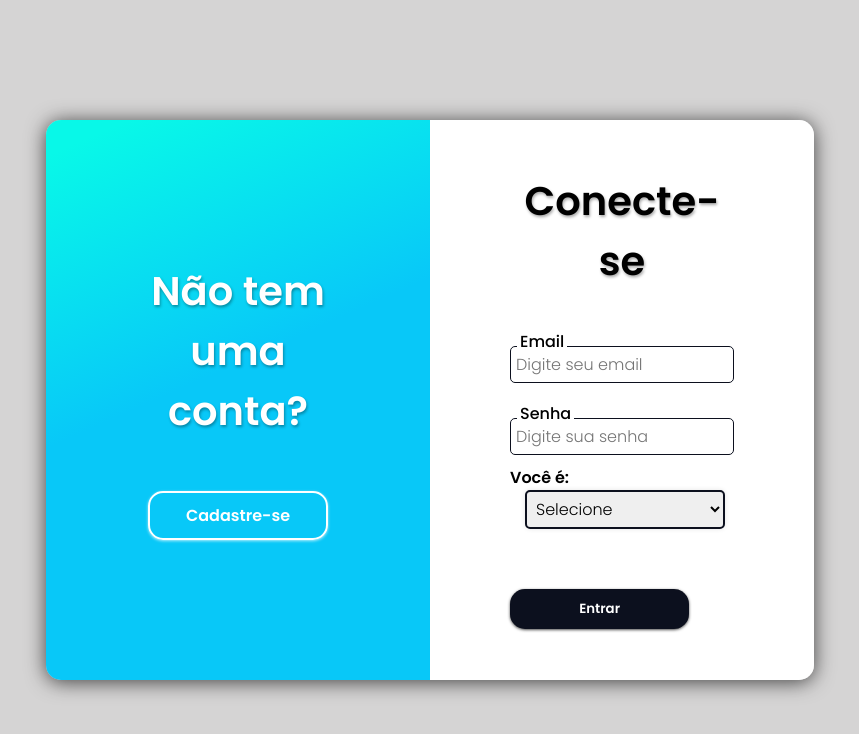
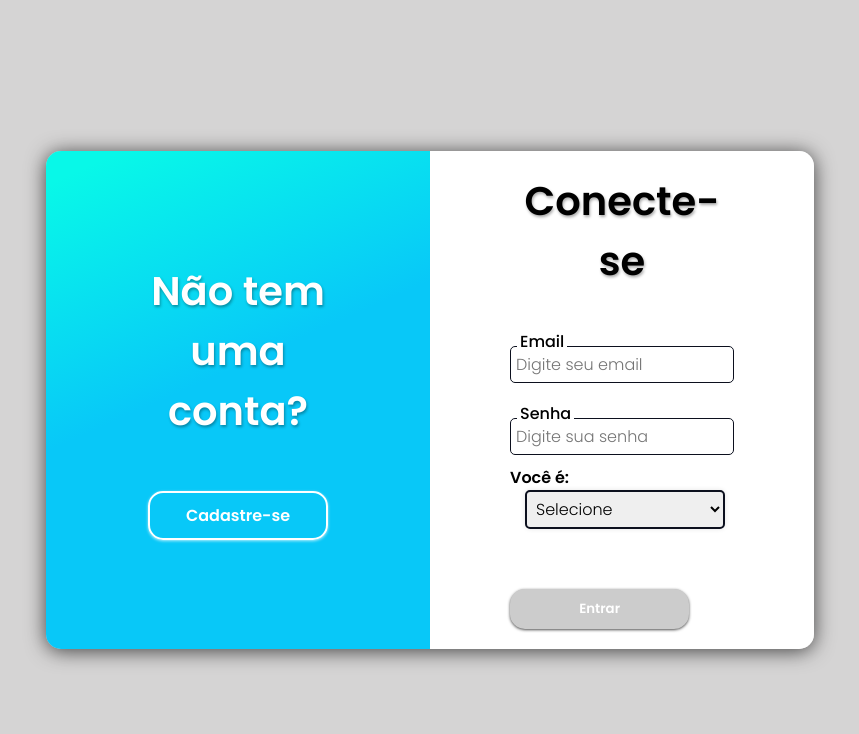
Before and after one commit to rudr1gu/projetoAngular, an Angular app: page /login in a window 1280 px wide. Shown: the top 734 px of the page, without its empty margins (210-1069 px from the left). Built offline with nearby package versions, Linux system fonts and the light colour scheme; a web font is replaced by a local one.

Commit message:
:lipstick: refactor aside component and login css

```diff
--- a/src/app/components/aside/aside.component.css
+++ b/src/app/components/aside/aside.component.css
@@ -66,11 +66,9 @@ button{
   background: rgba(255, 21, 21, 0.848);
   color: #fff;
   border: none;
-  padding: 15px 30px;
+  padding: 10px 20px;
   border-radius: 40px;
   cursor: pointer;
-  margin-top: 50px;
-  margin-left: 80px;
   font-weight: 600;
 }
 
@@ -108,6 +106,12 @@ button:hover{
 	flex-direction: column;
 	align-items: center;
 	justify-content: center;
-	margin-top: 50px;
+	margin-top: 20px;
 	width: 100%;
 }
+
+.container-btn{
+	position: fixed;
+	bottom: 20px;
+	left: 110px;
+}
--- a/src/app/components/aside/aside.component.html
+++ b/src/app/components/aside/aside.component.html
@@ -27,7 +27,9 @@
             <li>
                 <a routerLink="/arquivos" routerLinkActive="active"><i class='bx bx-paperclip'></i> Arquivos</a>
             </li>
-            <li><button class="logout" (click)="logout()"><i class='bx bx-log-out'></i>  SAIR</button></li>
         </ul>
+        <div class="container-btn">
+            <button class="logout" (click)="logout()"><i class='bx bx-log-out'></i> SAIR</button>
+        </div>
     </nav>
 </aside>
--- a/src/app/components/login-aluno/login-aluno.component.css
+++ b/src/app/components/login-aluno/login-aluno.component.css
@@ -3,7 +3,6 @@
     justify-content: center;
     box-shadow: 0 2px 20px rgba(0, 0, 0, 0.7);
     width: 60%;
-    height: 70%;
     border-radius: 15px;
     overflow: auto;
 }
@@ -13,7 +12,6 @@
     width: 50%;
     background: rgb(8,248,232);
     background: linear-gradient(156deg, rgba(8,248,232,1) 5%, rgba(8,200,248,1) 45%);
-    height: 100%;
     color: white;
     display: flex;
     flex-direction: column;
@@ -116,7 +114,7 @@ select{
     border: 2px solid  #0c101e;
     box-shadow: 0 0 5px 0 rgba(0, 0, 0, 0.1);
 }
-option{
+option:hover{
     color: #fff;
     background-color: #0c101e;
 }
@@ -143,3 +141,8 @@ label{
     background-color: #ffffffe4;
     color: #0c101e;
 }
+
+button:disabled {
+    background-color: #ccc;
+    cursor: not-allowed;
+}
--- a/src/app/components/login-aluno/login-aluno.component.html
+++ b/src/app/components/login-aluno/login-aluno.component.html
@@ -23,7 +23,7 @@
                          <option value="professor">Professor</option>
                          </select>
                     </div>
-                    <button type="submit" class="form-control">Entrar</button>
+                    <button type="submit" class="form-control" [disabled]="loginForm.invalid">Entrar</button>
                </form>
           </section>
      </section>
--- a/src/styles.css
+++ b/src/styles.css
@@ -1,4 +1,3 @@
-
 @import url('https://fonts.googleapis.com/css2?family=Poppins:ital,wght@0,100;0,200;0,300;0,400;0,500;0,600;0,700;0,800;0,900;1,100;1,200;1,300;1,400;1,500;1,600;1,700;1,800;1,900&family=Roboto:ital,wght@0,100;0,300;0,400;0,500;0,700;0,900;1,100;1,300;1,400;1,500;1,700;1,900&display=swap');
 
 *{
@@ -59,3 +58,8 @@ main{
     background-color: #d5d4d4;
     overflow: auto;
 }
+
+button:disabled {
+    background-color: #ccc;
+    cursor: not-allowed;
+}
```
